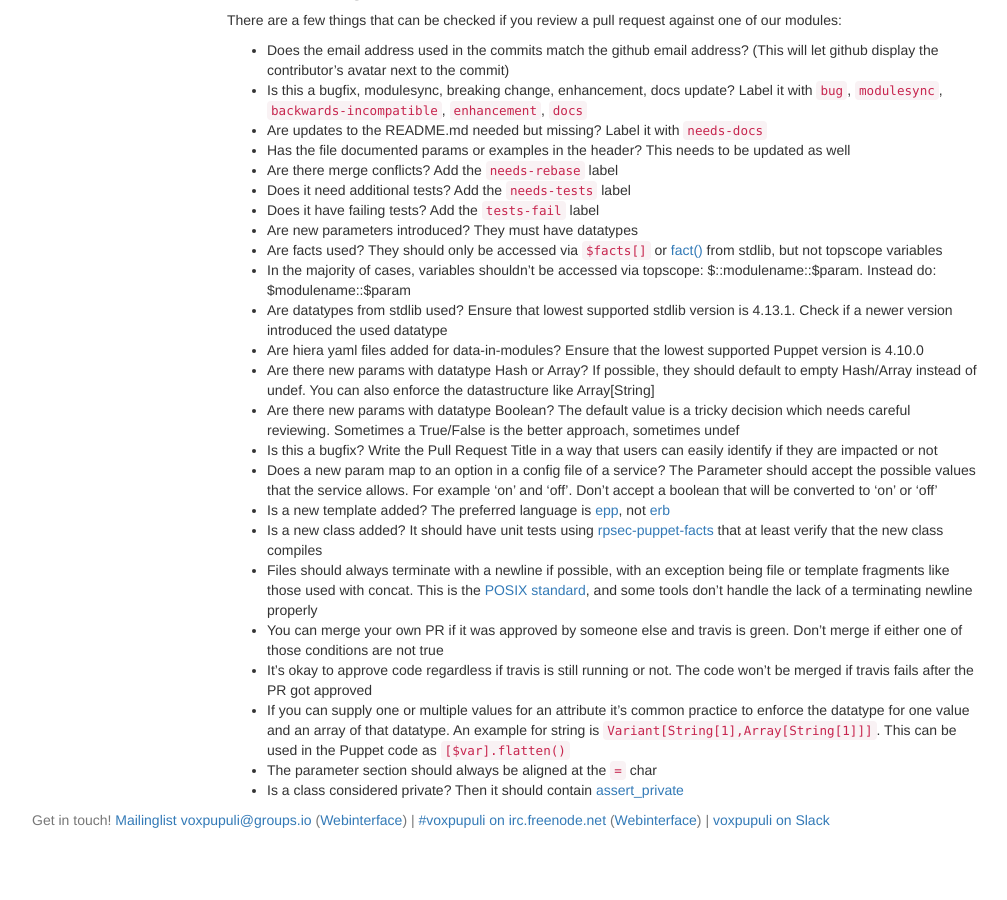
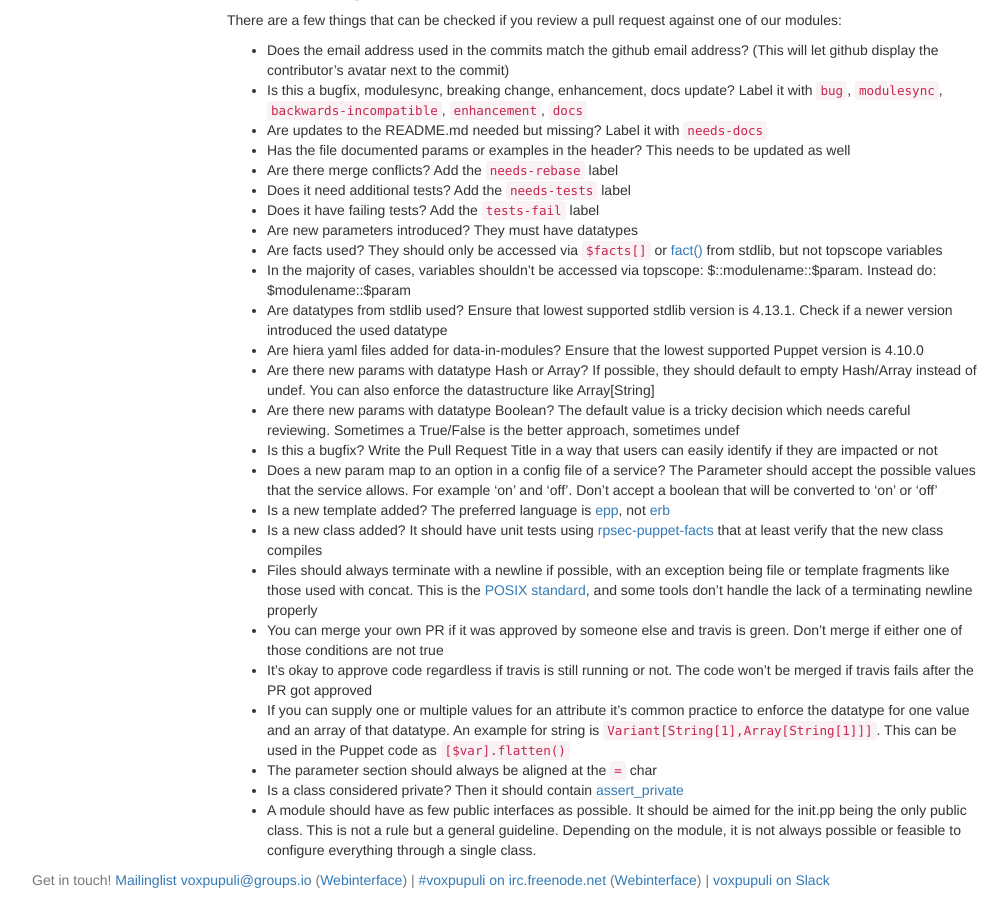
Before and after one commit to voxpupuli/voxpupuli.github.io, a Jekyll site: the page built from docs/index.md, in a window 1280 px wide and 900 px high, scrolled down 2625 px. Shown: the whole window, without its empty margins (38-1045 px from the left). Built offline with Jekyll 4.4.1, drawn with Linux system fonts in a browser that asks for light colours; nearby versions of some CDN libraries; before the commit the page ends 3465 px from its top, so only the background shows below that.

Commit message:
add a note about interfaces

```diff
--- a/docs/index.md
+++ b/docs/index.md
@@ -162,3 +162,4 @@ There are a few things that can be checked if you review a pull request against
 * If you can supply one or multiple values for an attribute it's common practice to enforce the datatype for one value and an array of that datatype. An example for string is `Variant[String[1],Array[String[1]]]`. This can be used in the Puppet code as `[$var].flatten()`
 * The parameter section should always be aligned at the `=` char
 * Is a class considered private? Then it should contain [assert_private](https://github.com/puppetlabs/puppetlabs-stdlib#assert_private)
+* A module should have as few public interfaces as possible. It should be aimed for the init.pp being the only public class. This is not a rule but a general guideline. Depending on the module, it is not always possible or feasible to configure everything through a single class.
```
